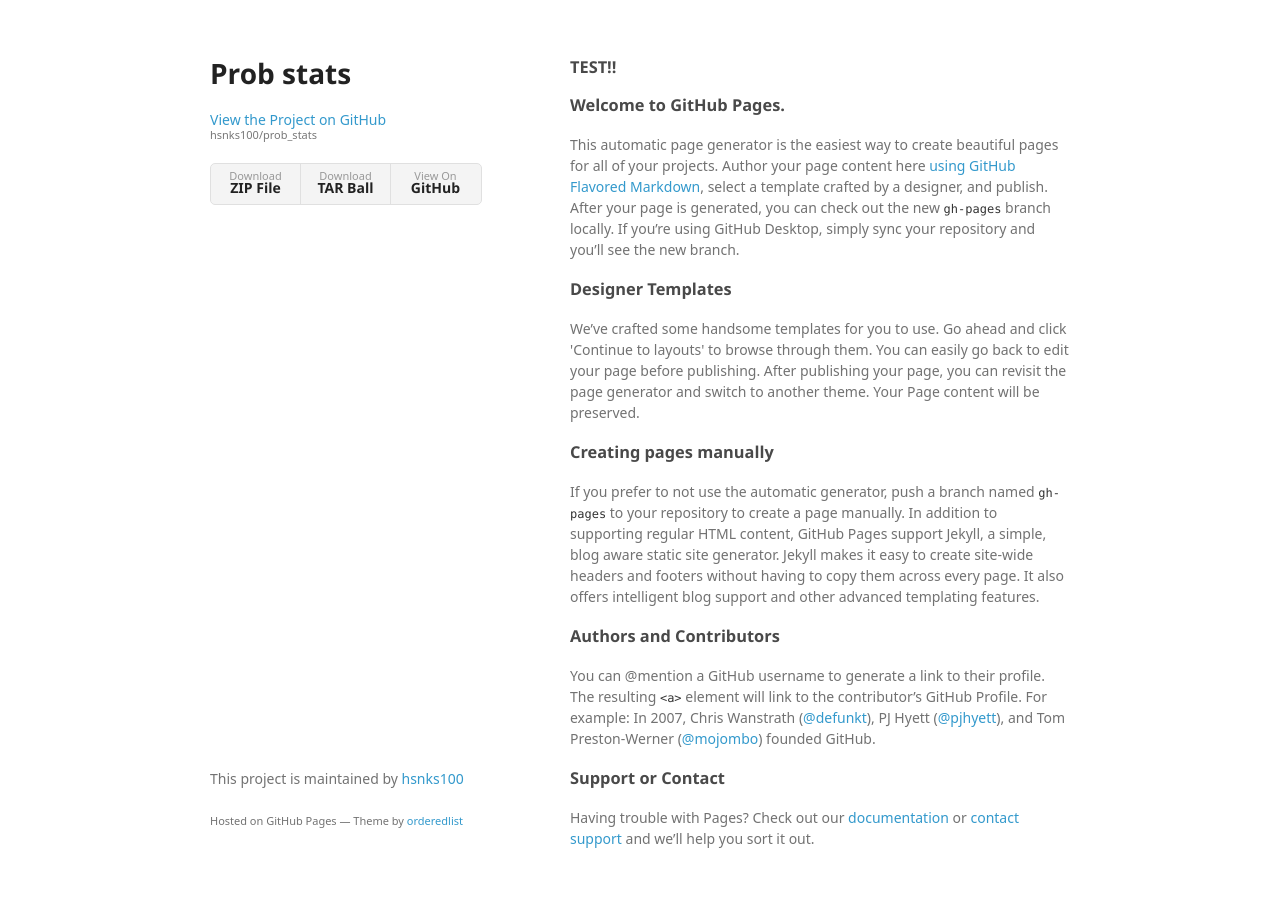
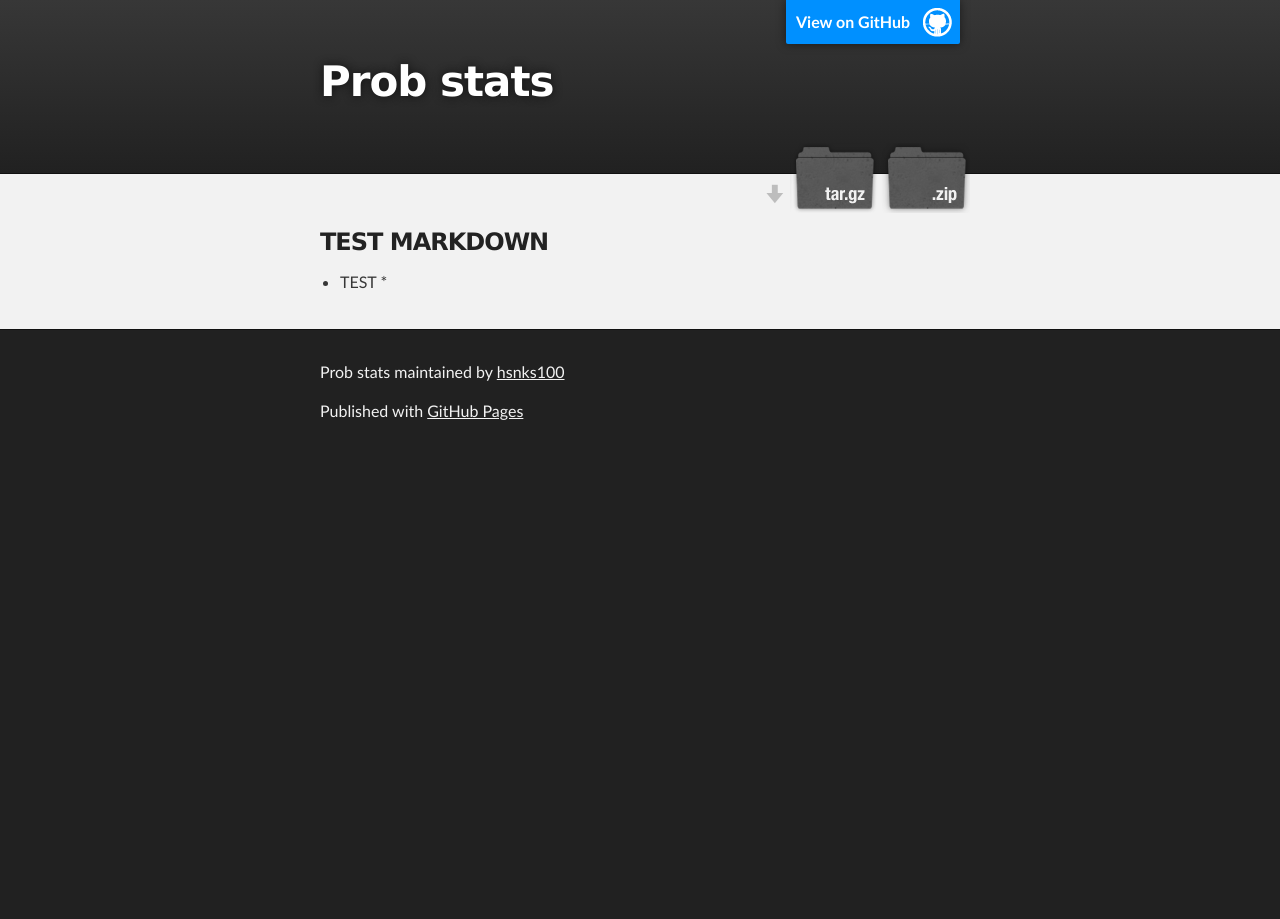
Before and after one commit to hsnks100/prob_stats, a Jekyll site: the page index.html, which Jekyll copies as it is, in a window 1280 px wide. Built offline with Jekyll 4.4.1, drawn with Linux system fonts in a browser that asks for light colours; some web fonts are replaced.

Commit message:
Create gh-pages branch via GitHub

```diff
--- a/index.html
+++ b/index.html
@@ -1,67 +1,54 @@
-<!doctype html>
+<!DOCTYPE html>
 <html>
+
   <head>
-    <meta charset="utf-8">
+    <meta charset='utf-8'>
     <meta http-equiv="X-UA-Compatible" content="chrome=1">
-    <title>Prob stats by hsnks100</title>
+    <meta name="description" content="Prob stats : ">
 
-    <link rel="stylesheet" href="stylesheets/styles.css">
-    <link rel="stylesheet" href="stylesheets/github-light.css">
-    <meta name="viewport" content="width=device-width">
-    <!--[if lt IE 9]>
-    <script src="//html5shiv.googlecode.com/svn/trunk/html5.js"></script>
-    <![endif]-->
+    <link rel="stylesheet" type="text/css" media="screen" href="stylesheets/stylesheet.css">
+
+    <title>Prob stats</title>
   </head>
+
   <body>
-    <div class="wrapper">
-      <header>
-        <h1>Prob stats</h1>
-        <p></p>
 
-        <p class="view"><a href="https://github.com/hsnks100/prob_stats">View the Project on GitHub <small>hsnks100/prob_stats</small></a></p>
+    <!-- HEADER -->
+    <div id="header_wrap" class="outer">
+        <header class="inner">
+          <a id="forkme_banner" href="https://github.com/hsnks100/prob_stats">View on GitHub</a>
+
+          <h1 id="project_title">Prob stats</h1>
+          <h2 id="project_tagline"></h2>
+
+            <section id="downloads">
+              <a class="zip_download_link" href="https://github.com/hsnks100/prob_stats/zipball/master">Download this project as a .zip file</a>
+              <a class="tar_download_link" href="https://github.com/hsnks100/prob_stats/tarball/master">Download this project as a tar.gz file</a>
+            </section>
+        </header>
+    </div>
+
+    <!-- MAIN CONTENT -->
+    <div id="main_content_wrap" class="outer">
+      <section id="main_content" class="inner">
+        <h3>
+<a id="test-markdown" class="anchor" href="#test-markdown" aria-hidden="true"><span aria-hidden="true" class="octicon octicon-link"></span></a>TEST MARKDOWN</h3>
+
+<ul>
+<li>TEST *</li>
+</ul>
+      </section>
+    </div>
+
+    <!-- FOOTER  -->
+    <div id="footer_wrap" class="outer">
+      <footer class="inner">
+        <p class="copyright">Prob stats maintained by <a href="https://github.com/hsnks100">hsnks100</a></p>
+        <p>Published with <a href="https://pages.github.com">GitHub Pages</a></p>
+      </footer>
+    </div>
 
 
-        <ul>
-          <li><a href="https://github.com/hsnks100/prob_stats/zipball/master">Download <strong>ZIP File</strong></a></li>
-          <li><a href="https://github.com/hsnks100/prob_stats/tarball/master">Download <strong>TAR Ball</strong></a></li>
-          <li><a href="https://github.com/hsnks100/prob_stats">View On <strong>GitHub</strong></a></li>
-        </ul>
-      </header>
-      <section>
-        <h3>
-<a id="test" class="anchor" href="#test" aria-hidden="true"><span aria-hidden="true" class="octicon octicon-link"></span></a>TEST!!</h3>
-
-<h3>
-<a id="welcome-to-github-pages" class="anchor" href="#welcome-to-github-pages" aria-hidden="true"><span aria-hidden="true" class="octicon octicon-link"></span></a>Welcome to GitHub Pages.</h3>
-
-<p>This automatic page generator is the easiest way to create beautiful pages for all of your projects. Author your page content here <a href="https://guides.github.com/features/mastering-markdown/">using GitHub Flavored Markdown</a>, select a template crafted by a designer, and publish. After your page is generated, you can check out the new <code>gh-pages</code> branch locally. If you’re using GitHub Desktop, simply sync your repository and you’ll see the new branch.</p>
-
-<h3>
-<a id="designer-templates" class="anchor" href="#designer-templates" aria-hidden="true"><span aria-hidden="true" class="octicon octicon-link"></span></a>Designer Templates</h3>
-
-<p>We’ve crafted some handsome templates for you to use. Go ahead and click 'Continue to layouts' to browse through them. You can easily go back to edit your page before publishing. After publishing your page, you can revisit the page generator and switch to another theme. Your Page content will be preserved.</p>
-
-<h3>
-<a id="creating-pages-manually" class="anchor" href="#creating-pages-manually" aria-hidden="true"><span aria-hidden="true" class="octicon octicon-link"></span></a>Creating pages manually</h3>
-
-<p>If you prefer to not use the automatic generator, push a branch named <code>gh-pages</code> to your repository to create a page manually. In addition to supporting regular HTML content, GitHub Pages support Jekyll, a simple, blog aware static site generator. Jekyll makes it easy to create site-wide headers and footers without having to copy them across every page. It also offers intelligent blog support and other advanced templating features.</p>
-
-<h3>
-<a id="authors-and-contributors" class="anchor" href="#authors-and-contributors" aria-hidden="true"><span aria-hidden="true" class="octicon octicon-link"></span></a>Authors and Contributors</h3>
-
-<p>You can @mention a GitHub username to generate a link to their profile. The resulting <code>&lt;a&gt;</code> element will link to the contributor’s GitHub Profile. For example: In 2007, Chris Wanstrath (<a href="https://github.com/defunkt" class="user-mention">@defunkt</a>), PJ Hyett (<a href="https://github.com/pjhyett" class="user-mention">@pjhyett</a>), and Tom Preston-Werner (<a href="https://github.com/mojombo" class="user-mention">@mojombo</a>) founded GitHub.</p>
-
-<h3>
-<a id="support-or-contact" class="anchor" href="#support-or-contact" aria-hidden="true"><span aria-hidden="true" class="octicon octicon-link"></span></a>Support or Contact</h3>
-
-<p>Having trouble with Pages? Check out our <a href="https://help.github.com/pages">documentation</a> or <a href="https://github.com/contact">contact support</a> and we’ll help you sort it out.</p>
-      </section>
-      <footer>
-        <p>This project is maintained by <a href="https://github.com/hsnks100">hsnks100</a></p>
-        <p><small>Hosted on GitHub Pages &mdash; Theme by <a href="https://github.com/orderedlist">orderedlist</a></small></p>
-      </footer>
-    </div>
-    <script src="javascripts/scale.fix.js"></script>
 
   </body>
 </html>
--- /dev/null
+++ b/javascripts/main.js
@@ -0,0 +1 @@
+console.log('This would be the main JS file.');
--- a/stylesheets/stylesheet.css
+++ b/stylesheets/stylesheet.css
@@ -1,245 +1,425 @@
-* {
-  box-sizing: border-box; }
+/*******************************************************************************
+Slate Theme for GitHub Pages
+by Jason Costello, @jsncostello
+*******************************************************************************/
+
+@import url(github-light.css);
+
+/*******************************************************************************
+MeyerWeb Reset
+*******************************************************************************/
+
+html, body, div, span, applet, object, iframe,
+h1, h2, h3, h4, h5, h6, p, blockquote, pre,
+a, abbr, acronym, address, big, cite, code,
+del, dfn, em, img, ins, kbd, q, s, samp,
+small, strike, strong, sub, sup, tt, var,
+b, u, i, center,
+dl, dt, dd, ol, ul, li,
+fieldset, form, label, legend,
+table, caption, tbody, tfoot, thead, tr, th, td,
+article, aside, canvas, details, embed,
+figure, figcaption, footer, header, hgroup,
+menu, nav, output, ruby, section, summary,
+time, mark, audio, video {
+  margin: 0;
+  padding: 0;
+  border: 0;
+  font: inherit;
+  vertical-align: baseline;
+}
+
+/* HTML5 display-role reset for older browsers */
+article, aside, details, figcaption, figure,
+footer, header, hgroup, menu, nav, section {
+  display: block;
+}
+
+ol, ul {
+  list-style: none;
+}
+
+table {
+  border-collapse: collapse;
+  border-spacing: 0;
+}
+
+/*******************************************************************************
+Theme Styles
+*******************************************************************************/
 
 body {
-  padding: 0;
-  margin: 0;
-  font-family: "Open Sans", "Helvetica Neue", Helvetica, Arial, sans-serif;
+  box-sizing: border-box;
+  color:#373737;
+  background: #212121;
   font-size: 16px;
+  font-family: 'Myriad Pro', Calibri, Helvetica, Arial, sans-serif;
   line-height: 1.5;
-  color: #606c71; }
+  -webkit-font-smoothing: antialiased;
+}
+
+h1, h2, h3, h4, h5, h6 {
+  margin: 10px 0;
+  font-weight: 700;
+  color:#222222;
+  font-family: 'Lucida Grande', 'Calibri', Helvetica, Arial, sans-serif;
+  letter-spacing: -1px;
+}
+
+h1 {
+  font-size: 36px;
+  font-weight: 700;
+}
+
+h2 {
+  padding-bottom: 10px;
+  font-size: 32px;
+  background: url('../images/bg_hr.png') repeat-x bottom;
+}
+
+h3 {
+  font-size: 24px;
+}
+
+h4 {
+  font-size: 21px;
+}
+
+h5 {
+  font-size: 18px;
+}
+
+h6 {
+  font-size: 16px;
+}
+
+p {
+  margin: 10px 0 15px 0;
+}
+
+footer p {
+  color: #f2f2f2;
+}
 
 a {
-  color: #1e6bb8;
-  text-decoration: none; }
-  a:hover {
-    text-decoration: underline; }
+  text-decoration: none;
+  color: #007edf;
+  text-shadow: none;
 
-.btn {
-  display: inline-block;
-  margin-bottom: 1rem;
-  color: rgba(255, 255, 255, 0.7);
-  background-color: rgba(255, 255, 255, 0.08);
-  border-color: rgba(255, 255, 255, 0.2);
-  border-style: solid;
-  border-width: 1px;
-  border-radius: 0.3rem;
-  transition: color 0.2s, background-color 0.2s, border-color 0.2s; }
-  .btn + .btn {
-    margin-left: 1rem; }
+  transition: color 0.5s ease;
+  transition: text-shadow 0.5s ease;
+  -webkit-transition: color 0.5s ease;
+  -webkit-transition: text-shadow 0.5s ease;
+  -moz-transition: color 0.5s ease;
+  -moz-transition: text-shadow 0.5s ease;
+  -o-transition: color 0.5s ease;
+  -o-transition: text-shadow 0.5s ease;
+  -ms-transition: color 0.5s ease;
+  -ms-transition: text-shadow 0.5s ease;
+}
 
-.btn:hover {
-  color: rgba(255, 255, 255, 0.8);
-  text-decoration: none;
-  background-color: rgba(255, 255, 255, 0.2);
-  border-color: rgba(255, 255, 255, 0.3); }
+a:hover, a:focus {text-decoration: underline;}
 
-@media screen and (min-width: 64em) {
-  .btn {
-    padding: 0.75rem 1rem; } }
+footer a {
+  color: #F2F2F2;
+  text-decoration: underline;
+}
 
-@media screen and (min-width: 42em) and (max-width: 64em) {
-  .btn {
-    padding: 0.6rem 0.9rem;
-    font-size: 0.9rem; } }
+em {
+  font-style: italic;
+}
 
-@media screen and (max-width: 42em) {
-  .btn {
-    display: block;
-    width: 100%;
-    padding: 0.75rem;
-    font-size: 0.9rem; }
-    .btn + .btn {
-      margin-top: 1rem;
-      margin-left: 0; } }
+strong {
+  font-weight: bold;
+}
 
-.page-header {
+img {
+  position: relative;
+  margin: 0 auto;
+  max-width: 739px;
+  padding: 5px;
+  margin: 10px 0 10px 0;
+  border: 1px solid #ebebeb;
+
+  box-shadow: 0 0 5px #ebebeb;
+  -webkit-box-shadow: 0 0 5px #ebebeb;
+  -moz-box-shadow: 0 0 5px #ebebeb;
+  -o-box-shadow: 0 0 5px #ebebeb;
+  -ms-box-shadow: 0 0 5px #ebebeb;
+}
+
+p img {
+  display: inline;
+  margin: 0;
+  padding: 0;
+  vertical-align: middle;
+  text-align: center;
+  border: none;
+}
+
+pre, code {
+  width: 100%;
+  color: #222;
+  background-color: #fff;
+
+  font-family: Monaco, "Bitstream Vera Sans Mono", "Lucida Console", Terminal, monospace;
+  font-size: 14px;
+
+  border-radius: 2px;
+  -moz-border-radius: 2px;
+  -webkit-border-radius: 2px;
+}
+
+pre {
+  width: 100%;
+  padding: 10px;
+  box-shadow: 0 0 10px rgba(0,0,0,.1);
+  overflow: auto;
+}
+
+code {
+  padding: 3px;
+  margin: 0 3px;
+  box-shadow: 0 0 10px rgba(0,0,0,.1);
+}
+
+pre code {
+  display: block;
+  box-shadow: none;
+}
+
+blockquote {
+  color: #666;
+  margin-bottom: 20px;
+  padding: 0 0 0 20px;
+  border-left: 3px solid #bbb;
+}
+
+
+ul, ol, dl {
+  margin-bottom: 15px
+}
+
+ul {
+  list-style-position: inside;
+  list-style: disc;
+  padding-left: 20px;
+}
+
+ol {
+  list-style-position: inside;
+  list-style: decimal;
+  padding-left: 20px;
+}
+
+dl dt {
+  font-weight: bold;
+}
+
+dl dd {
+  padding-left: 20px;
+  font-style: italic;
+}
+
+dl p {
+  padding-left: 20px;
+  font-style: italic;
+}
+
+hr {
+  height: 1px;
+  margin-bottom: 5px;
+  border: none;
+  background: url('../images/bg_hr.png') repeat-x center;
+}
+
+table {
+  border: 1px solid #373737;
+  margin-bottom: 20px;
+  text-align: left;
+ }
+
+th {
+  font-family: 'Lucida Grande', 'Helvetica Neue', Helvetica, Arial, sans-serif;
+  padding: 10px;
+  background: #373737;
   color: #fff;
-  text-align: center;
-  background-color: #159957;
-  background-image: linear-gradient(120deg, #155799, #159957); }
+ }
 
-@media screen and (min-width: 64em) {
-  .page-header {
-    padding: 5rem 6rem; } }
+td {
+  padding: 10px;
+  border: 1px solid #373737;
+ }
 
-@media screen and (min-width: 42em) and (max-width: 64em) {
-  .page-header {
-    padding: 3rem 4rem; } }
+form {
+  background: #f2f2f2;
+  padding: 20px;
+}
 
-@media screen and (max-width: 42em) {
-  .page-header {
-    padding: 2rem 1rem; } }
+/*******************************************************************************
+Full-Width Styles
+*******************************************************************************/
 
-.project-name {
-  margin-top: 0;
-  margin-bottom: 0.1rem; }
+.outer {
+  width: 100%;
+}
 
-@media screen and (min-width: 64em) {
-  .project-name {
-    font-size: 3.25rem; } }
+.inner {
+  position: relative;
+  max-width: 640px;
+  padding: 20px 10px;
+  margin: 0 auto;
+}
 
-@media screen and (min-width: 42em) and (max-width: 64em) {
-  .project-name {
-    font-size: 2.25rem; } }
+#forkme_banner {
+  display: block;
+  position: absolute;
+  top:0;
+  right: 10px;
+  z-index: 10;
+  padding: 10px 50px 10px 10px;
+  color: #fff;
+  background: url('../images/blacktocat.png') #0090ff no-repeat 95% 50%;
+  font-weight: 700;
+  box-shadow: 0 0 10px rgba(0,0,0,.5);
+  border-bottom-left-radius: 2px;
+  border-bottom-right-radius: 2px;
+}
 
-@media screen and (max-width: 42em) {
-  .project-name {
-    font-size: 1.75rem; } }
+#header_wrap {
+  background: #212121;
+  background: -moz-linear-gradient(top, #373737, #212121);
+  background: -webkit-linear-gradient(top, #373737, #212121);
+  background: -ms-linear-gradient(top, #373737, #212121);
+  background: -o-linear-gradient(top, #373737, #212121);
+  background: linear-gradient(top, #373737, #212121);
+}
 
-.project-tagline {
-  margin-bottom: 2rem;
-  font-weight: normal;
-  opacity: 0.7; }
+#header_wrap .inner {
+  padding: 50px 10px 30px 10px;
+}
 
-@media screen and (min-width: 64em) {
-  .project-tagline {
-    font-size: 1.25rem; } }
+#project_title {
+  margin: 0;
+  color: #fff;
+  font-size: 42px;
+  font-weight: 700;
+  text-shadow: #111 0px 0px 10px;
+}
 
-@media screen and (min-width: 42em) and (max-width: 64em) {
-  .project-tagline {
-    font-size: 1.15rem; } }
+#project_tagline {
+  color: #fff;
+  font-size: 24px;
+  font-weight: 300;
+  background: none;
+  text-shadow: #111 0px 0px 10px;
+}
 
-@media screen and (max-width: 42em) {
-  .project-tagline {
-    font-size: 1rem; } }
+#downloads {
+  position: absolute;
+  width: 210px;
+  z-index: 10;
+  bottom: -40px;
+  right: 0;
+  height: 70px;
+  background: url('../images/icon_download.png') no-repeat 0% 90%;
+}
 
-.main-content :first-child {
-  margin-top: 0; }
-.main-content img {
-  max-width: 100%; }
-.main-content h1, .main-content h2, .main-content h3, .main-content h4, .main-content h5, .main-content h6 {
-  margin-top: 2rem;
-  margin-bottom: 1rem;
-  font-weight: normal;
-  color: #159957; }
-.main-content p {
-  margin-bottom: 1em; }
-.main-content code {
-  padding: 2px 4px;
-  font-family: Consolas, "Liberation Mono", Menlo, Courier, monospace;
-  font-size: 0.9rem;
-  color: #383e41;
-  background-color: #f3f6fa;
-  border-radius: 0.3rem; }
-.main-content pre {
-  padding: 0.8rem;
-  margin-top: 0;
-  margin-bottom: 1rem;
-  font: 1rem Consolas, "Liberation Mono", Menlo, Courier, monospace;
-  color: #567482;
-  word-wrap: normal;
-  background-color: #f3f6fa;
-  border: solid 1px #dce6f0;
-  border-radius: 0.3rem; }
-  .main-content pre > code {
-    padding: 0;
-    margin: 0;
-    font-size: 0.9rem;
-    color: #567482;
-    word-break: normal;
-    white-space: pre;
-    background: transparent;
-    border: 0; }
-.main-content .highlight {
-  margin-bottom: 1rem; }
-  .main-content .highlight pre {
-    margin-bottom: 0;
-    word-break: normal; }
-.main-content .highlight pre, .main-content pre {
-  padding: 0.8rem;
-  overflow: auto;
-  font-size: 0.9rem;
-  line-height: 1.45;
-  border-radius: 0.3rem; }
-.main-content pre code, .main-content pre tt {
-  display: inline;
-  max-width: initial;
-  padding: 0;
-  margin: 0;
-  overflow: initial;
-  line-height: inherit;
-  word-wrap: normal;
-  background-color: transparent;
-  border: 0; }
-  .main-content pre code:before, .main-content pre code:after, .main-content pre tt:before, .main-content pre tt:after {
-    content: normal; }
-.main-content ul, .main-content ol {
-  margin-top: 0; }
-.main-content blockquote {
-  padding: 0 1rem;
-  margin-left: 0;
-  color: #819198;
-  border-left: 0.3rem solid #dce6f0; }
-  .main-content blockquote > :first-child {
-    margin-top: 0; }
-  .main-content blockquote > :last-child {
-    margin-bottom: 0; }
-.main-content table {
+.zip_download_link {
   display: block;
-  width: 100%;
-  overflow: auto;
-  word-break: normal;
-  word-break: keep-all; }
-  .main-content table th {
-    font-weight: bold; }
-  .main-content table th, .main-content table td {
-    padding: 0.5rem 1rem;
-    border: 1px solid #e9ebec; }
-.main-content dl {
-  padding: 0; }
-  .main-content dl dt {
-    padding: 0;
-    margin-top: 1rem;
-    font-size: 1rem;
-    font-weight: bold; }
-  .main-content dl dd {
-    padding: 0;
-    margin-bottom: 1rem; }
-.main-content hr {
-  height: 2px;
-  padding: 0;
-  margin: 1rem 0;
-  background-color: #eff0f1;
-  border: 0; }
+  float: right;
+  width: 90px;
+  height:70px;
+  text-indent: -5000px;
+  overflow: hidden;
+  background: url(../images/sprite_download.png) no-repeat bottom left;
+}
 
-@media screen and (min-width: 64em) {
-  .main-content {
-    max-width: 64rem;
-    padding: 2rem 6rem;
-    margin: 0 auto;
-    font-size: 1.1rem; } }
+.tar_download_link {
+  display: block;
+  float: right;
+  width: 90px;
+  height:70px;
+  text-indent: -5000px;
+  overflow: hidden;
+  background: url(../images/sprite_download.png) no-repeat bottom right;
+  margin-left: 10px;
+}
 
-@media screen and (min-width: 42em) and (max-width: 64em) {
-  .main-content {
-    padding: 2rem 4rem;
-    font-size: 1.1rem; } }
+.zip_download_link:hover {
+  background: url(../images/sprite_download.png) no-repeat top left;
+}
 
-@media screen and (max-width: 42em) {
-  .main-content {
-    padding: 2rem 1rem;
-    font-size: 1rem; } }
+.tar_download_link:hover {
+  background: url(../images/sprite_download.png) no-repeat top right;
+}
 
-.site-footer {
-  padding-top: 2rem;
-  margin-top: 2rem;
-  border-top: solid 1px #eff0f1; }
+#main_content_wrap {
+  background: #f2f2f2;
+  border-top: 1px solid #111;
+  border-bottom: 1px solid #111;
+}
 
-.site-footer-owner {
-  display: block;
-  font-weight: bold; }
+#main_content {
+  padding-top: 40px;
+}
 
-.site-footer-credits {
-  color: #819198; }
+#footer_wrap {
+  background: #212121;
+}
 
-@media screen and (min-width: 64em) {
-  .site-footer {
-    font-size: 1rem; } }
 
-@media screen and (min-width: 42em) and (max-width: 64em) {
-  .site-footer {
-    font-size: 1rem; } }
 
-@media screen and (max-width: 42em) {
-  .site-footer {
-    font-size: 0.9rem; } }
+/*******************************************************************************
+Small Device Styles
+*******************************************************************************/
+
+@media screen and (max-width: 480px) {
+  body {
+    font-size:14px;
+  }
+
+  #downloads {
+    display: none;
+  }
+
+  .inner {
+    min-width: 320px;
+    max-width: 480px;
+  }
+
+  #project_title {
+  font-size: 32px;
+  }
+
+  h1 {
+    font-size: 28px;
+  }
+
+  h2 {
+    font-size: 24px;
+  }
+
+  h3 {
+    font-size: 21px;
+  }
+
+  h4 {
+    font-size: 18px;
+  }
+
+  h5 {
+    font-size: 14px;
+  }
+
+  h6 {
+    font-size: 12px;
+  }
+
+  code, pre {
+    min-width: 320px;
+    max-width: 480px;
+    font-size: 11px;
+  }
+
+}
```
Also changed, not shown: params.json (+1 -1 lines), images/bg_hr.png (added), images/blacktocat.png (added), images/icon_download.png (added), images/sprite_download.png (added).
